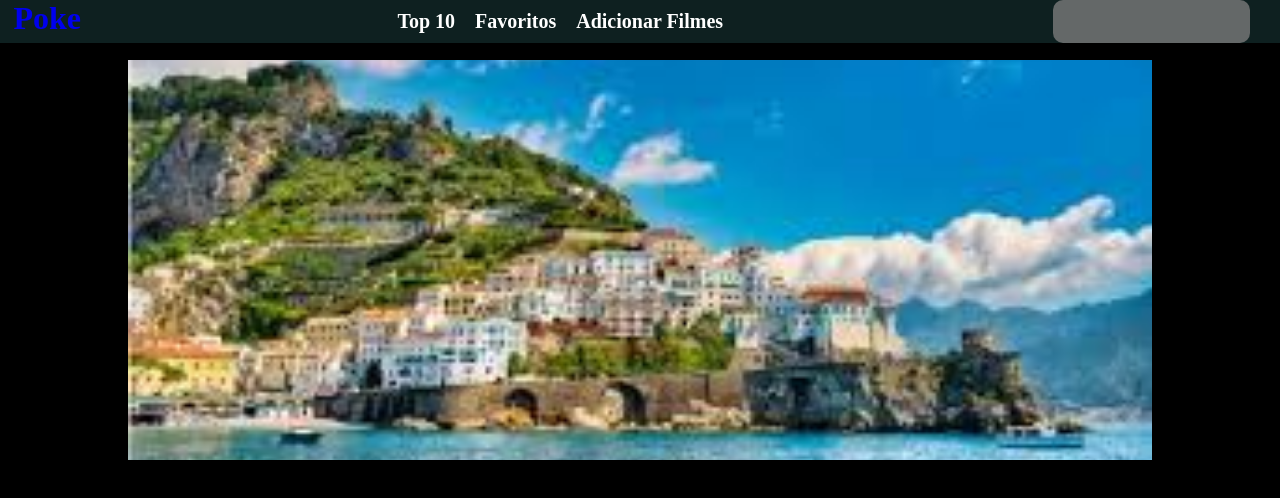
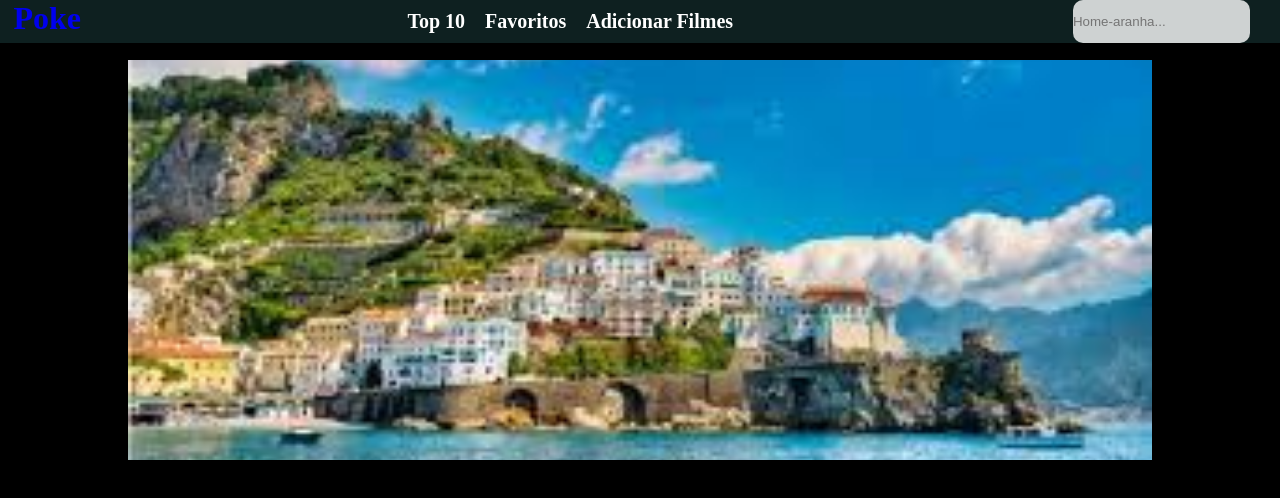
Before and after one commit to Kevyn30/cinema, a plain HTML site: page front-end/index.html in a window 1280 px wide. Drawn offline with Linux system fonts and the light colour scheme.

Commit message:
pokémon

```diff
--- a/front-end/index.html
+++ b/front-end/index.html
@@ -20,7 +20,7 @@
                 <li><a href="ad.filmes.html">Adicionar Filmes</a></li>
             </ul>
         </nav>
-        <input type="search" name="search" id="search" onkeyup="pesquisa()">
+        <input type="search" name="search" id="search" placeholder="Home-aranha..." onkeyup="pesquisa()">
     </header>
     <main>
         <div class="carrocel">
--- a/front-end/style.css
+++ b/front-end/style.css
@@ -51,9 +51,8 @@ nav ul li a {
     text-decoration: none;
 }
 #search{
-    background-color: #7a7a7acb;
+    background-color: #ffffffcb;
     margin-right: 30px;
-    padding-right: 20px;
     border: none;
     border-radius: 10px;
 }
```
